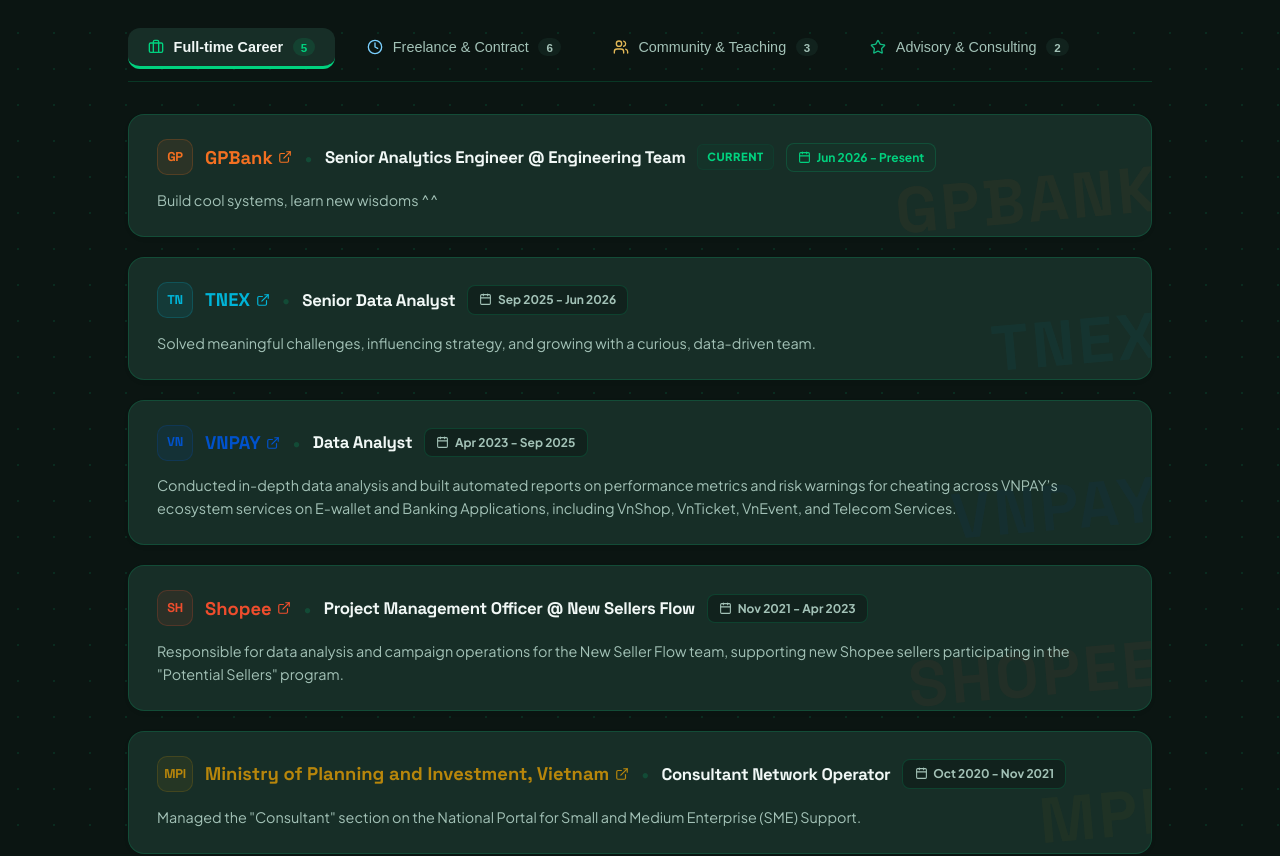
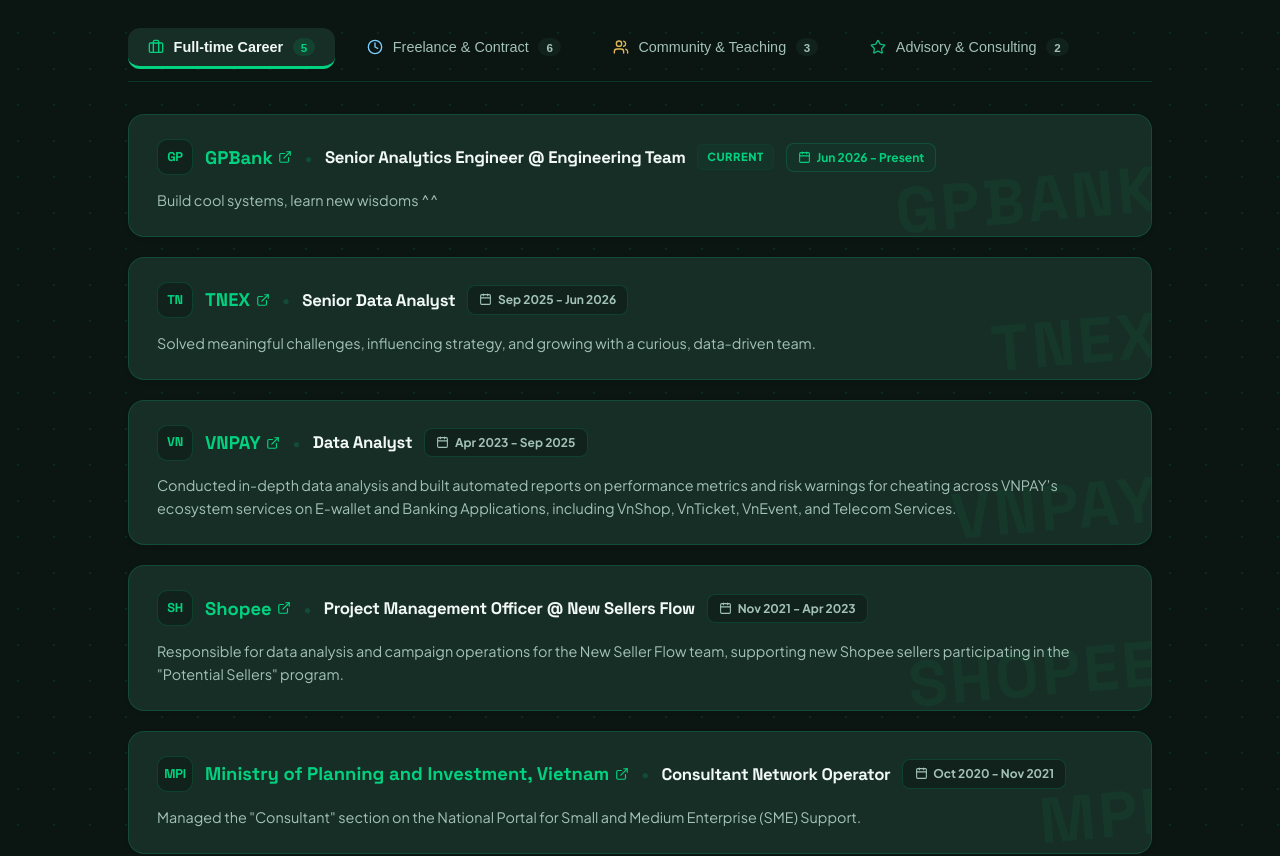
Before and after one commit to tunguyenn99/personal-websites-portfolio, a React (Vite) app: page / in a window 1280 px wide. Shown: the part 1101-1957 px from the top of the page. Built offline with nearby package versions, Linux system fonts and the light colour scheme.

Commit message:
feat(experience): synchronize all experience card accents (watermarks, badges, titles) with active tab color

```diff
--- a/src/components/Experience.jsx
+++ b/src/components/Experience.jsx
@@ -263,6 +263,7 @@
   };
 
   const currentTabInfo = tabOptions.find(t => t.id === activeTab);
+  const activeTabColor = currentTabInfo?.color || 'var(--primary)';
   const currentList = experienceData[activeTab] || [];
 
   return (
@@ -326,7 +327,7 @@
           })}
         </div>
 
-        {/* Ultra-Clean Experience List matching LinkedIn */}
+        {/* Ultra-Clean Experience List matching active tab color */}
         <div style={{ display: 'flex', flexDirection: 'column', gap: '1.25rem' }}>
           {currentList.map((item, idx) => (
             <div
@@ -334,7 +335,7 @@
               className="glass-panel"
               style={{
                 padding: '1.5rem 1.75rem',
-                border: '1px solid var(--outline-low)',
+                border: `1px solid var(--outline-low)`,
                 background: 'var(--surface-container)',
                 borderRadius: '16px',
                 display: 'flex',
@@ -346,7 +347,7 @@
                 overflow: 'hidden'
               }}
             >
-              {/* Subtle Company Text Watermark (Logo Chìm Mờ Background) */}
+              {/* Subtle Company Text Watermark matching active tab color */}
               <div style={{
                 position: 'absolute',
                 right: '-10px',
@@ -354,8 +355,8 @@
                 fontSize: 'clamp(2.5rem, 5vw, 4.5rem)',
                 fontWeight: 900,
                 fontFamily: 'Space Grotesk, sans-serif',
-                color: item.brandColor,
-                opacity: 0.05,
+                color: activeTabColor,
+                opacity: 0.06,
                 pointerEvents: 'none',
                 userSelect: 'none',
                 letterSpacing: '0.05em',
@@ -382,12 +383,12 @@
                     width: '36px',
                     height: '36px',
                     borderRadius: '10px',
-                    background: `${item.brandColor}18`,
-                    border: `1px solid ${item.brandColor}33`,
+                    background: 'var(--surface-low)',
+                    border: `1px solid var(--outline-low)`,
                     display: 'flex',
                     alignItems: 'center',
                     justifyContent: 'center',
-                    color: item.brandColor,
+                    color: activeTabColor,
                     fontWeight: 800,
                     fontSize: '0.8rem',
                     letterSpacing: '-0.02em',
@@ -405,7 +406,7 @@
                       fontSize: '1.15rem',
                       fontWeight: 800,
                       fontFamily: 'Space Grotesk',
-                      color: item.brandColor,
+                      color: activeTabColor,
                       textDecoration: 'none',
                       display: 'inline-flex',
                       alignItems: 'center',
```
